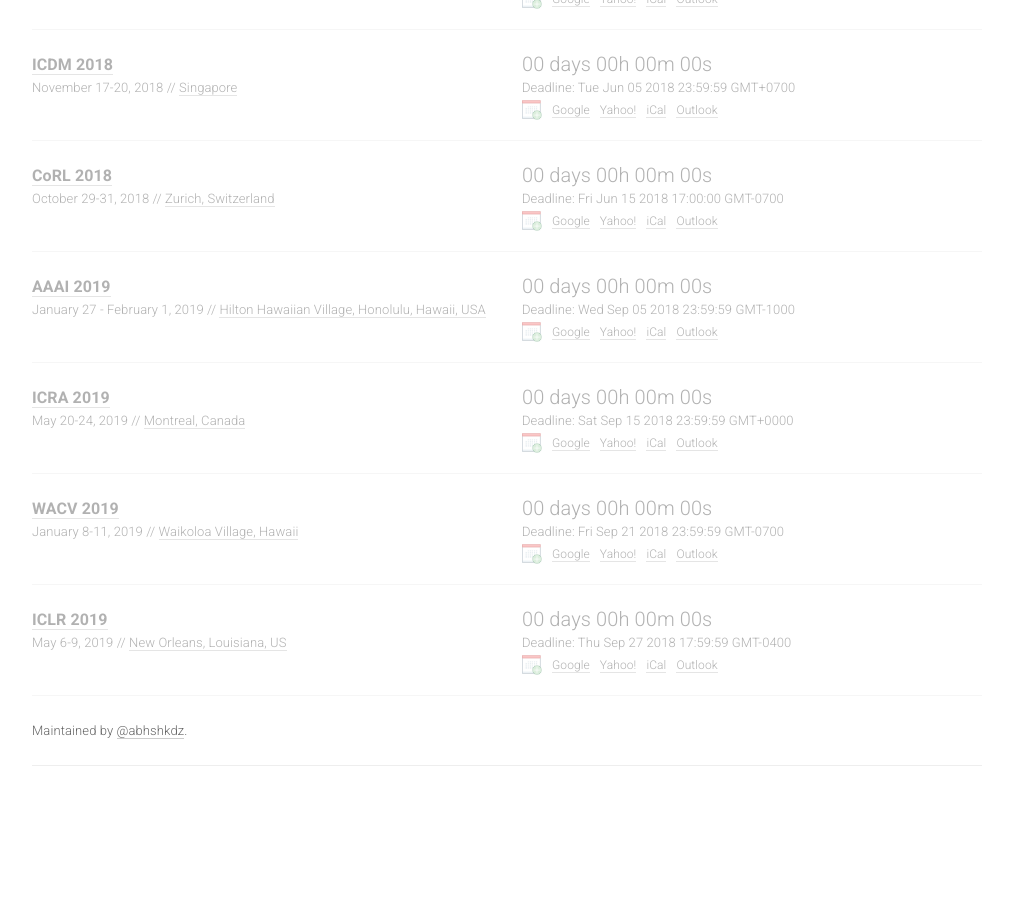
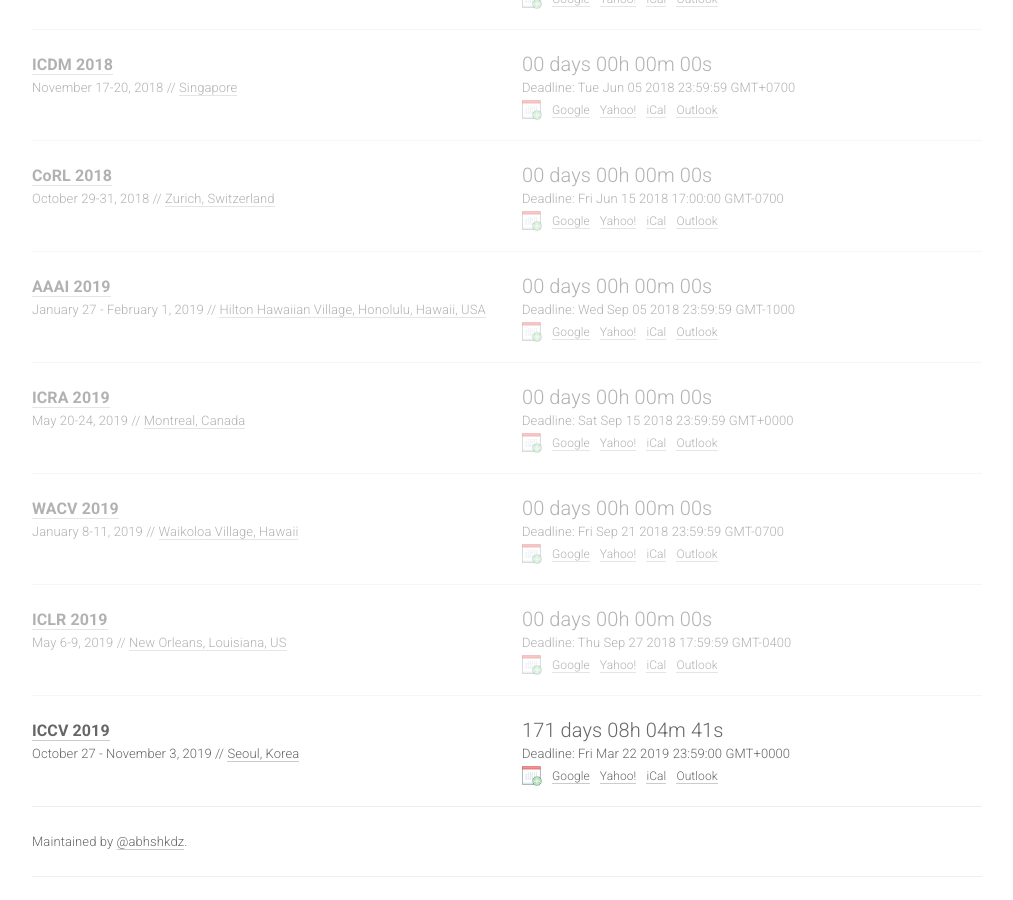
Before and after one commit to paperswithcode/ai-deadlines, a Jekyll site: the page built from index.html, in a window 1280 px wide and 900 px high, scrolled down 2690 px. Shown: the whole window, without its empty margins (133-1146 px from the left). Built offline with Jekyll 4.4.1, drawn with Linux system fonts in a browser that asks for light colours; nearby versions of some CDN libraries; comment, search, counter and statistics services are not loaded; before the commit the page ends 3479 px from its top, so only the background shows below that.

Commit message:
Add ICCV deadline

```diff
--- a/_data/conferences.yml
+++ b/_data/conferences.yml
@@ -290,3 +290,13 @@
   date: May 6-9, 2019
   place: New Orleans, Louisiana, US
   sub: ML
+
+- name: ICCV
+  year: 2019
+  id: iccv19
+  link: http://iccv2019.thecvf.com/
+  deadline: "2019-03-22 23:59:00"
+  timezone: Etc/GMT
+  date: October 27 - November 3, 2019
+  place: Seoul, Korea
+  sub: CV
```
